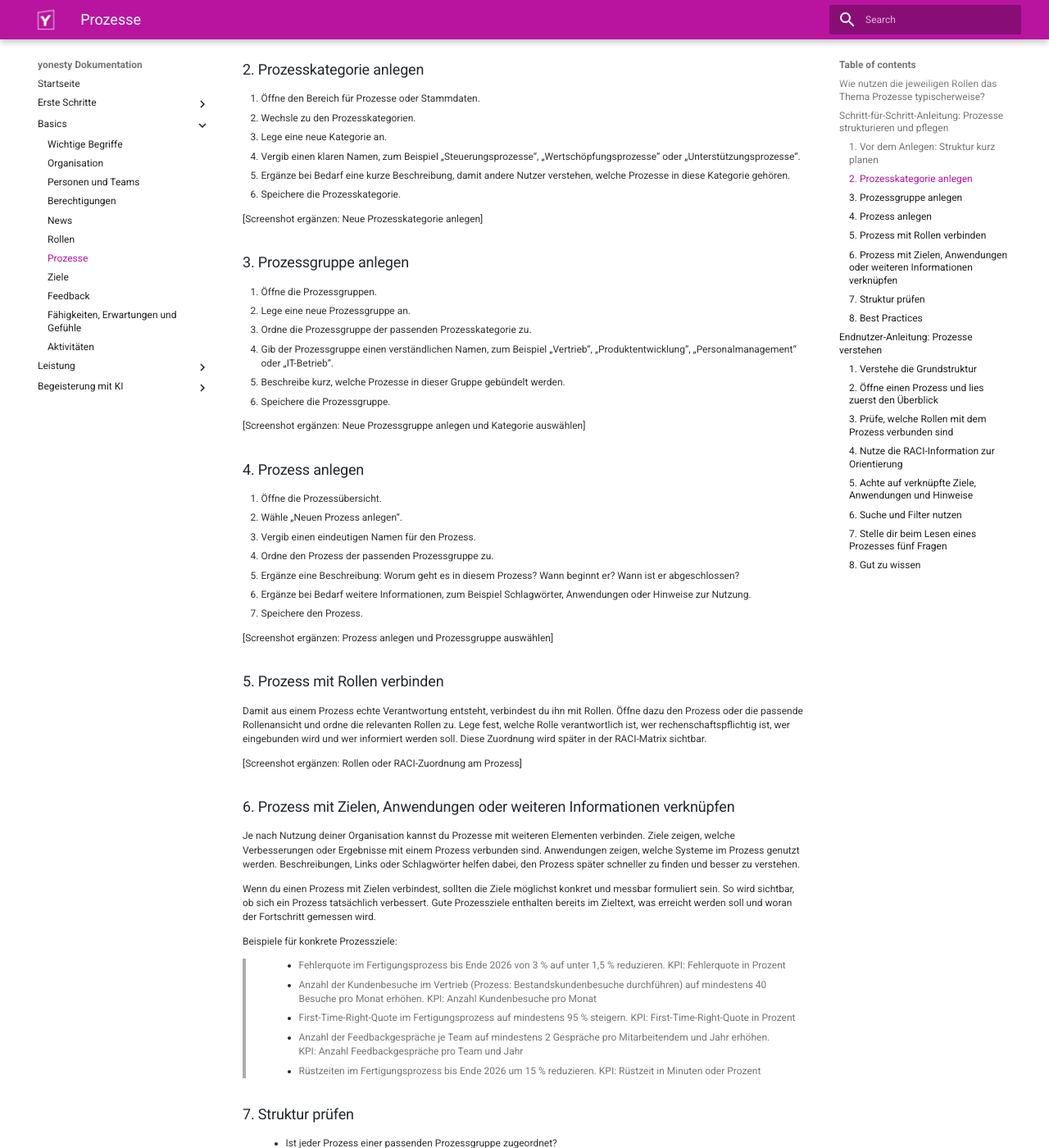
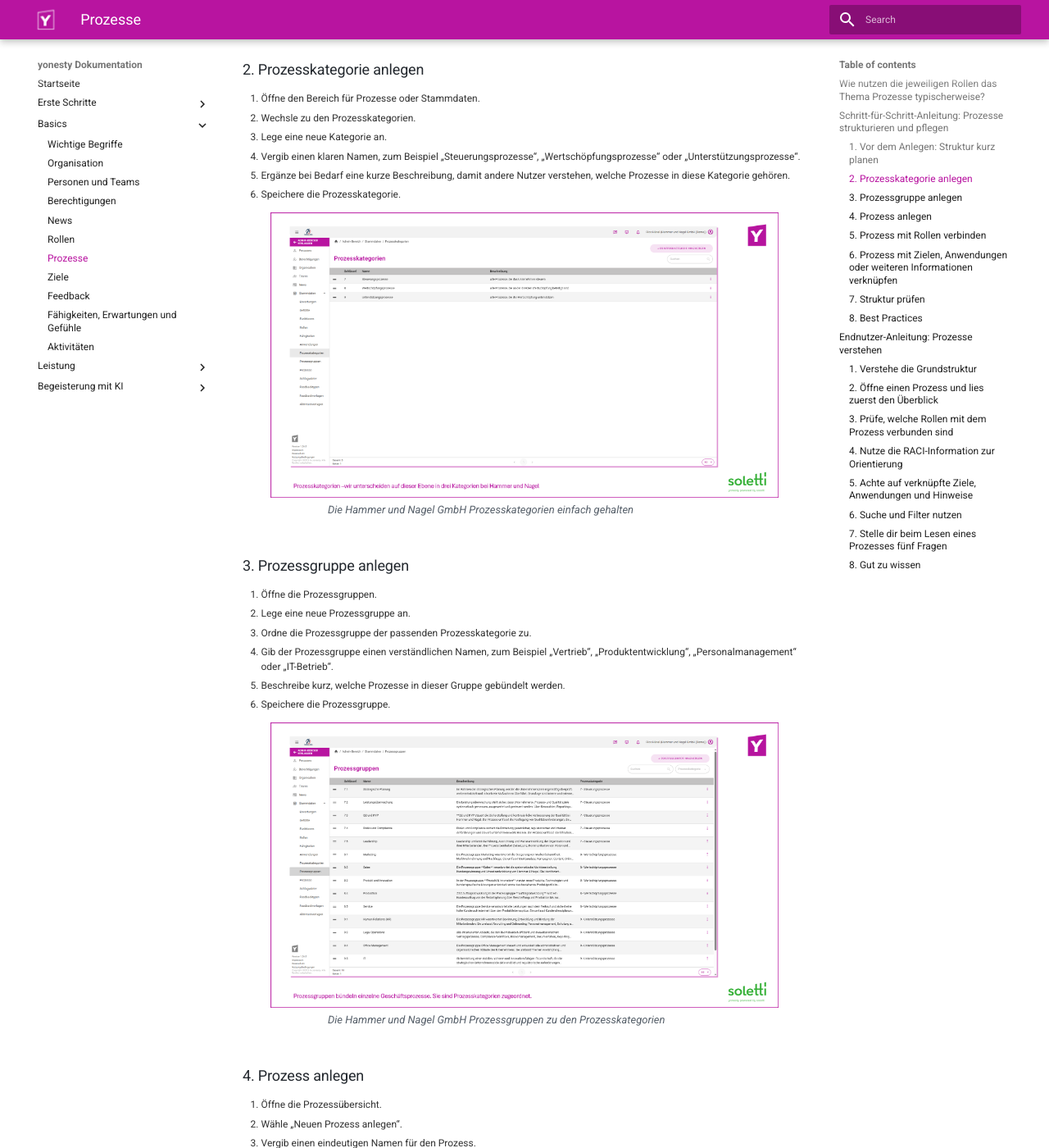
Before and after one commit to ricohaenelsoletti/yonesty, an MkDocs documentation site: the page built from docs/Themenbereich-Prozesse.md, in a window 1280 px wide and 1400 px high, scrolled down 1073 px. Shown: the whole window at 82% size. Built offline with MkDocs 1.6.1 and Material for MkDocs 9.7.7, drawn with Linux system fonts in a browser that asks for light colours; some of the changed text lies outside the part shown.

Commit message:
Update Themenbereich-Prozesse.md

```diff
--- a/docs/Themenbereich-Prozesse.md
+++ b/docs/Themenbereich-Prozesse.md
@@ -34,7 +34,10 @@ Bevor du neue Prozesse anlegst, überlege kurz, welche Struktur sinnvoll ist. Fr
 5. Ergänze bei Bedarf eine kurze Beschreibung, damit andere Nutzer verstehen, welche Prozesse in diese Kategorie gehören.
 6. Speichere die Prozesskategorie.
 
-[Screenshot ergänzen: Neue Prozesskategorie anlegen]
+<figure>
+    <img src="/screenshots/yonesty-Prozesskategorien.png">
+    <figcaption>Die Hammer und Nagel GmbH Prozesskategorien einfach gehalten</figcaption>
+</figure>
 
 ### 3. Prozessgruppe anlegen
 
@@ -45,7 +48,10 @@ Bevor du neue Prozesse anlegst, überlege kurz, welche Struktur sinnvoll ist. Fr
 5. Beschreibe kurz, welche Prozesse in dieser Gruppe gebündelt werden.
 6. Speichere die Prozessgruppe.
 
-[Screenshot ergänzen: Neue Prozessgruppe anlegen und Kategorie auswählen]
+<figure>
+    <img src="/screenshots/yonesty-Prozessgruppen.png">
+    <figcaption>Die Hammer und Nagel GmbH Prozessgruppen zu den Prozesskategorien</figcaption>
+</figure>
 
 ### 4. Prozess anlegen
 
@@ -57,13 +63,24 @@ Bevor du neue Prozesse anlegst, überlege kurz, welche Struktur sinnvoll ist. Fr
 6. Ergänze bei Bedarf weitere Informationen, zum Beispiel Schlagwörter, Anwendungen oder Hinweise zur Nutzung.
 7. Speichere den Prozess.
 
-[Screenshot ergänzen: Prozess anlegen und Prozessgruppe auswählen]
+<figure>
+    <img src="/screenshots/yonesty-Prozesse.png">
+    <figcaption>Die Hammer und Nagel GmbH Prozessübersicht</figcaption>
+</figure>
+
+<figure>
+    <img src="/screenshots/yonesty-Prozess-Materialbeschaffung.png">
+    <figcaption>Die Hammer und Nagel GmbH- ein konkreter Prozess der Materialbeschaffung</figcaption>
+</figure>
 
 ### 5. Prozess mit Rollen verbinden
 
 Damit aus einem Prozess echte Verantwortung entsteht, verbindest du ihn mit Rollen. Öffne dazu den Prozess oder die passende Rollenansicht und ordne die relevanten Rollen zu. Lege fest, welche Rolle verantwortlich ist, wer rechenschaftspflichtig ist, wer eingebunden wird und wer informiert werden soll. Diese Zuordnung wird später in der RACI-Matrix sichtbar.
 
-[Screenshot ergänzen: Rollen oder RACI-Zuordnung am Prozess]
+<figure>
+    <img src="/screenshots/yonesty-Prozess-Materialbeschaffung-Rollen.png">
+    <figcaption>Verknüpfung eines Prozesses mit Rollen.</figcaption>
+</figure>
 
 ### 6. Prozess mit Zielen, Anwendungen oder weiteren Informationen verknüpfen
 
```
